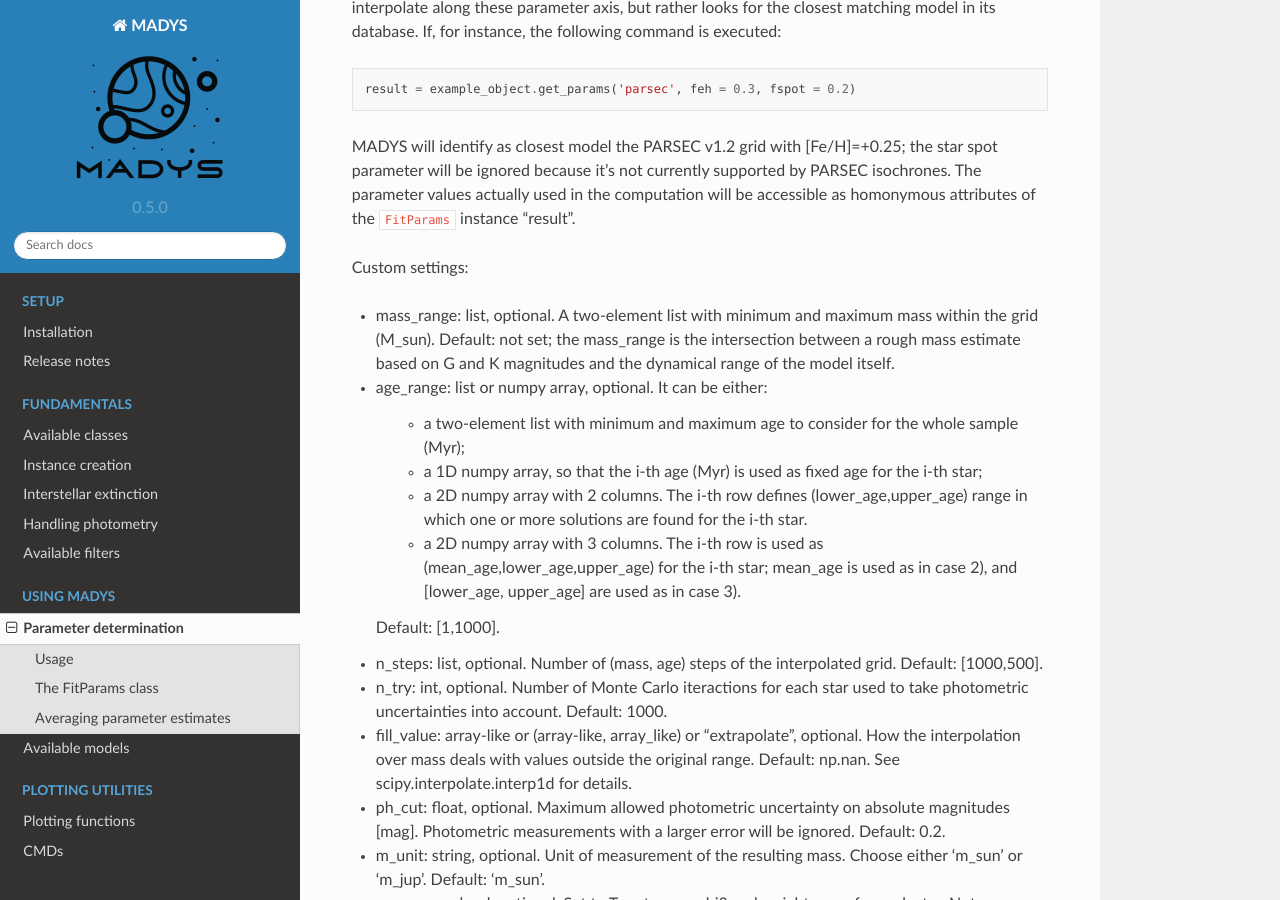
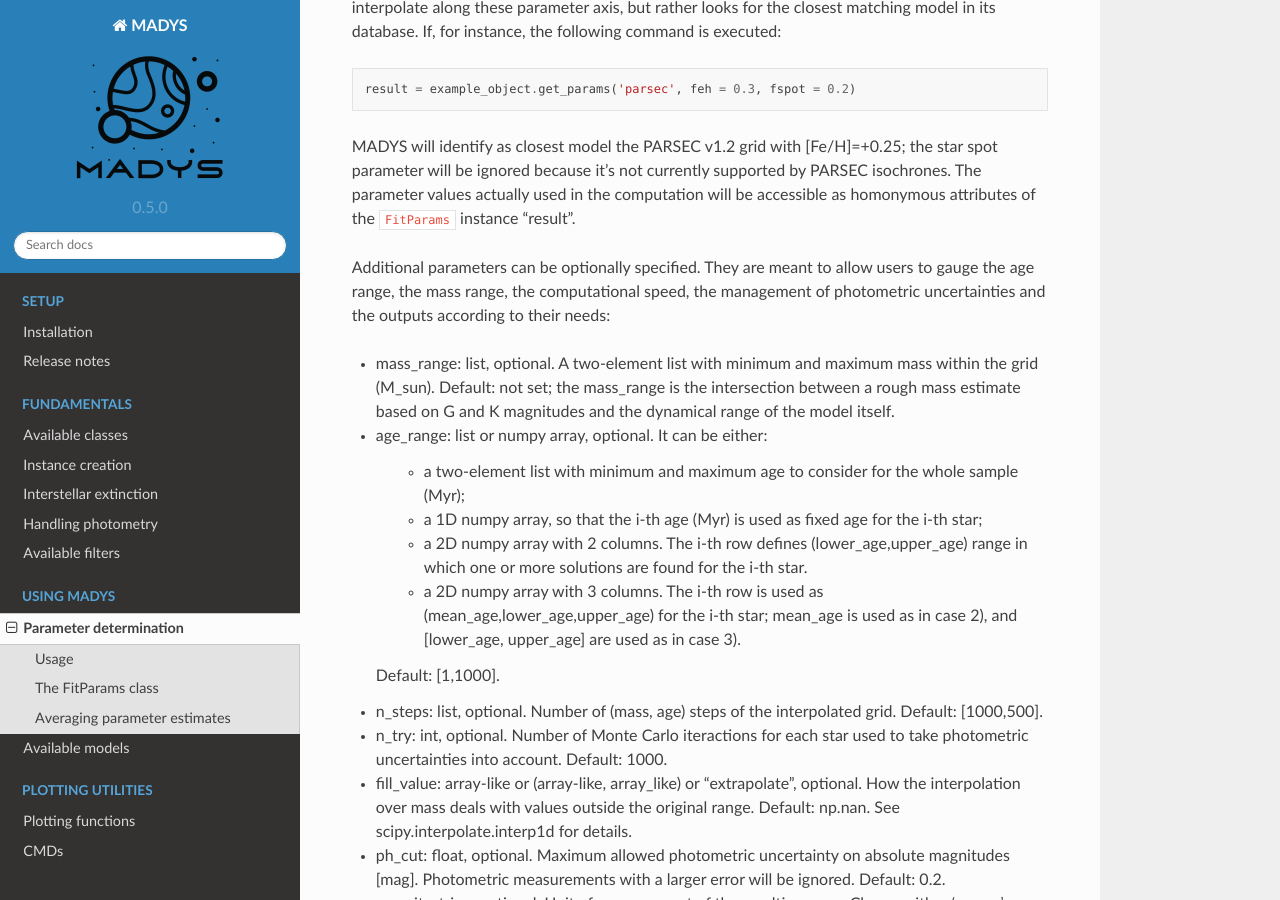
Before and after one commit to vsquicciarini/madys, a Sphinx documentation site: the page built from docs/source/computation_run.rst, in a window 1280 px wide and 900 px high, scrolled down 966 px. Built offline with Sphinx 7.4.7 and the Read the Docs theme 2.0.0, drawn with Linux system fonts in a browser that asks for light colours; some of the changed text lies outside the part shown.

Commit message:
Update computation_run.rst

```diff
--- a/docs/source/computation_run.rst
+++ b/docs/source/computation_run.rst
@@ -36,7 +36,7 @@ If, e.g., there is a list of stars with different metallicities, a vector of ``f
 MADYS will identify as closest model the PARSEC v1.2 grid with [Fe/H]=+0.25; the star spot parameter will be ignored because it's not currently supported by PARSEC isochrones. The parameter values actually used in the computation will be accessible as homonymous attributes of the ``FitParams`` instance "result".
 
 
-Custom settings:
+Additional parameters can be optionally specified. They are meant to allow users to gauge the age range, the mass range, the computational speed, the management of photometric uncertainties and the outputs according to their needs:
 
 * mass_range: list, optional. A two-element list with minimum and maximum mass within the grid (M_sun). Default: not set; the mass_range is the intersection between a rough mass estimate based on G and K magnitudes and the dynamical range of the model itself.
 * age_range: list or numpy array, optional. It can be either:
```
Also changed, not shown: other parts of docs/source/computation_run.rst (+1 -1 lines).
